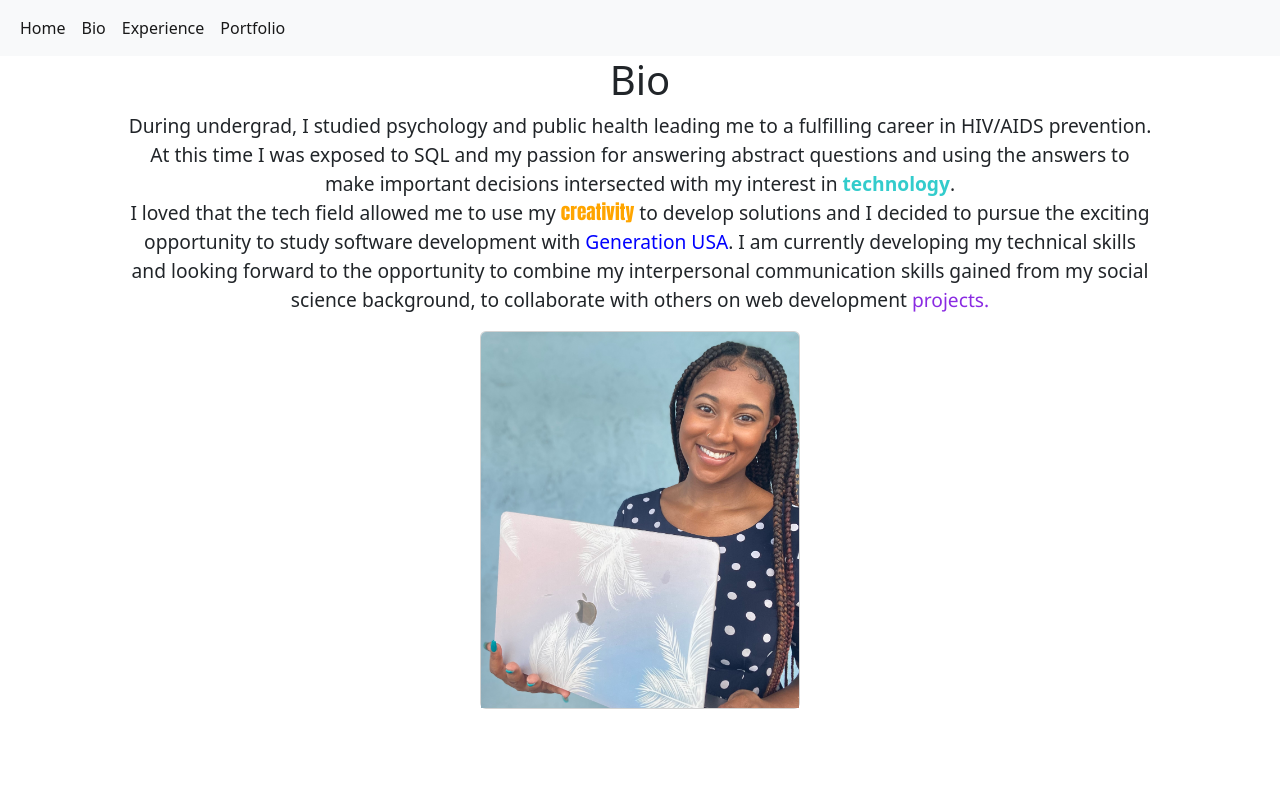
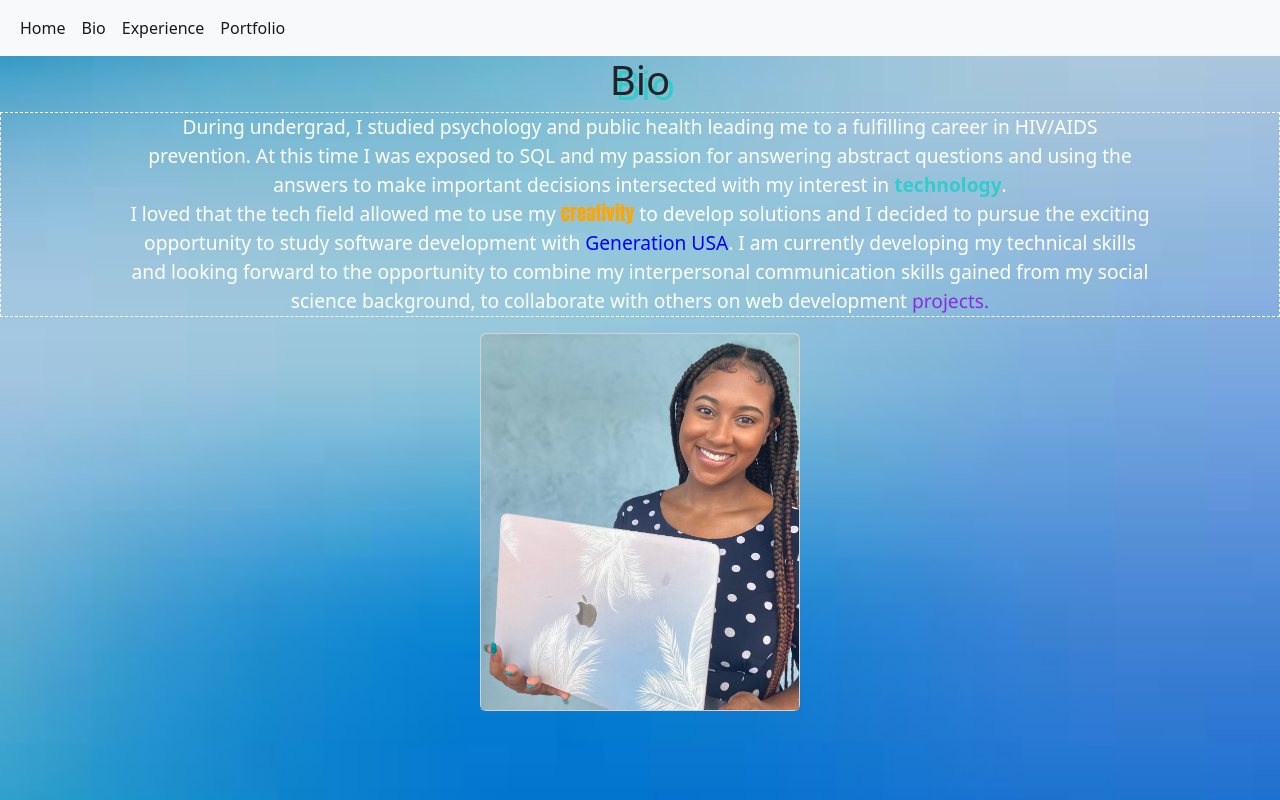
Before and after one commit to yhakeem/yhakeem.github.io, a plain HTML site: page bio.html in a window 1280 px wide. Shown: the top 800 px of the page. Drawn offline with nearby package versions, Linux system fonts and the light colour scheme.

Commit message:
revisions

```diff
--- a/bio.html
+++ b/bio.html
@@ -8,7 +8,7 @@
     <link href="https://cdn.jsdelivr.net/npm/bootstrap@5.2.0/dist/css/bootstrap.min.css" rel="stylesheet" integrity="sha384-gH2yIJqKdNHPEq0n4Mqa/HGKIhSkIHeL5AyhkYV8i59U5AR6csBvApHHNl/vI1Bx" crossorigin="anonymous">
     <link rel="stylesheet" href="./styles.css">
 </head>
-  <body>
+  <body id="bioBody">
 
 
           <nav class="navbar navbar-expand-lg bg-light">
--- a/styles.css
+++ b/styles.css
@@ -28,6 +28,14 @@ a{
 
 h1{
   text-align: center;
+  text-shadow: 5px 5px #33cccc;;
+}
+
+#bioBody{
+  background-image: url("./imgs/www.jpg");
+   background-repeat: no-repeat;
+   background-size: cover;
+  /* background-size: auto; */
 }
 
   .footer {
@@ -86,6 +94,8 @@ h1{
     padding-left: 10%;
     padding-right: 10%;
     font-size: larger;
+    color: white;
+    border: 1px dashed white;
   }
 
   #bio-pic{
```
Also changed, not shown: experiance.html (+1 -1 lines), imgs/backgroundpic.webp (added), imgs/new.jpg (added), imgs/nextpic.jpg (added), imgs/www.jpg (added), imgs/yohonnaHakeem.jpg (added), index.js (added).
